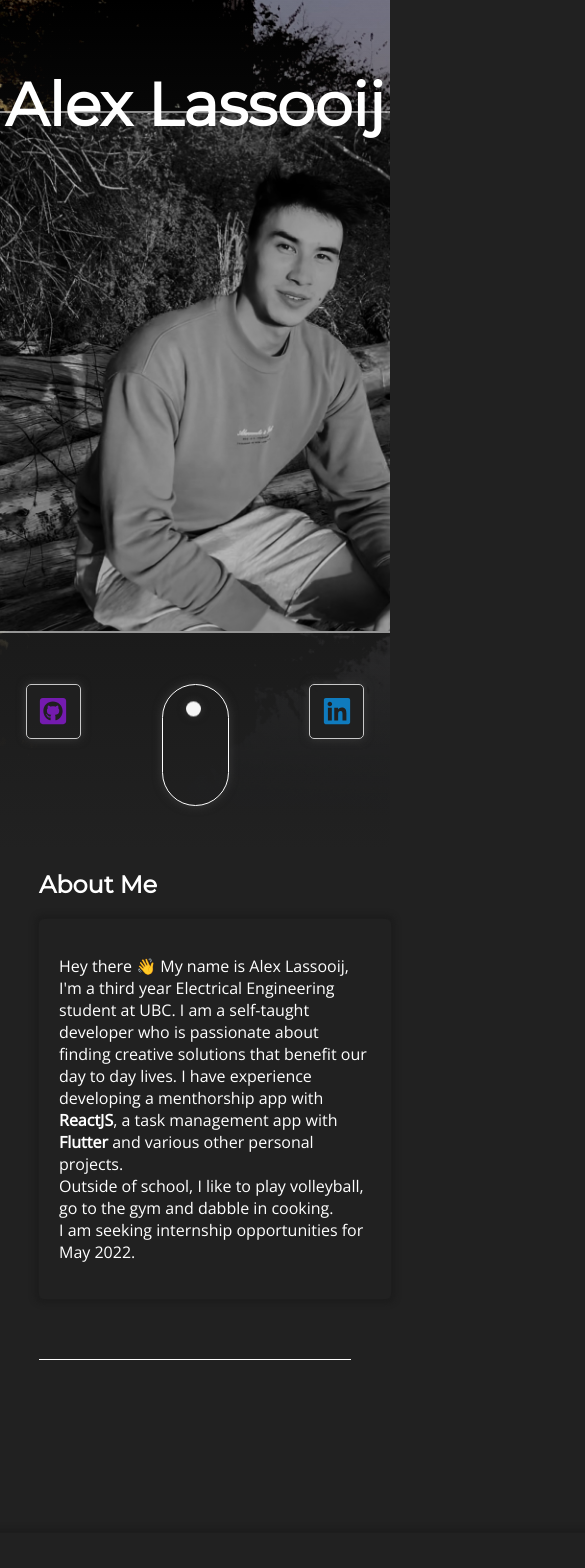
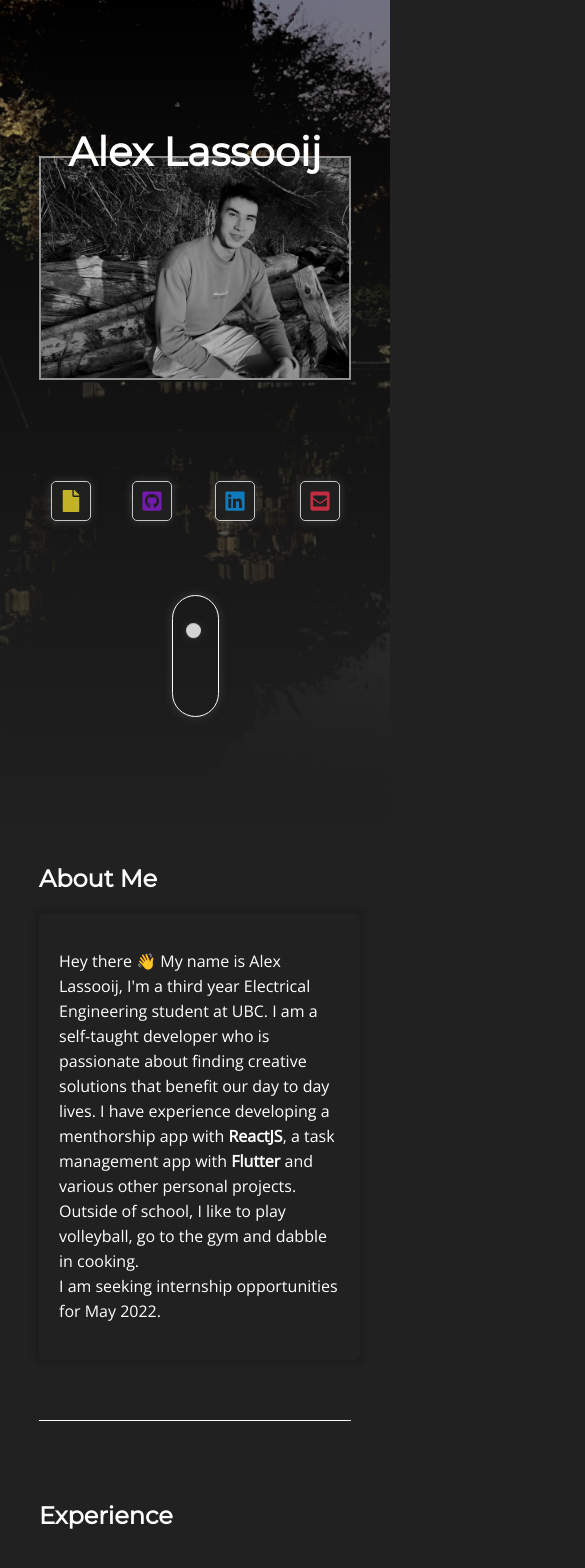
Before and after one commit to AlexLassooij/personal_website, a React (Create React App) app: page / in a window 390 px wide. Shown: the top 1568 px of the page, 585 px wide, since content can reach past the window. Built offline with nearby package versions, Linux system fonts and the light colour scheme; a web font is replaced by a local one.

Commit message:
mobile responsiveness

```diff
--- a/src/App.css
+++ b/src/App.css
@@ -34,6 +34,11 @@ p {
   border-bottom: black;
 }
 
+@media screen and (max-width: 800px) {
+  h3 {
+    font-size: 15px;
+  }
+}
 
 /*
 
--- a/src/components/Bio/Bio.css
+++ b/src/components/Bio/Bio.css
@@ -1,4 +1,6 @@
 #bio_container{
+    display: flex;
+    flex-direction: column;
     width: 80%;
 }
 
@@ -11,3 +13,11 @@
     border-radius: 5px;
     padding: 20px;
 }
+
+@media screen and (max-width: 800px) {
+    .bio_content {
+        width: 90%;
+        line-height: 25px;
+        padding: 20px;
+    }
+}
--- a/src/components/Experience/Experience.css
+++ b/src/components/Experience/Experience.css
@@ -9,3 +9,9 @@
     align-items: center;
     width: 100%;
 }
+
+@media screen and (max-width: 800px) {
+    .experience_container {
+        min-width: unset;
+    }
+}
--- a/src/components/ExperienceBlock/ExperienceBlock.css
+++ b/src/components/ExperienceBlock/ExperienceBlock.css
@@ -14,6 +14,7 @@
     flex-direction: row;
     min-width: 100%;
     justify-content: flex-start;
+    align-items: flex-start;
 }
 
 .experience_image {
@@ -49,3 +50,13 @@
 .experience_contribution {
 
 }
+
+@media screen and (max-width: 700px) {
+    .experience_header {
+        justify-content: space-between;
+    }
+    .experience_date {
+        margin-top: 0;
+        margin-left: 20px;
+    }
+}
--- a/src/components/Landing/Landing.css
+++ b/src/components/Landing/Landing.css
@@ -3,7 +3,7 @@
 .landing_container {
     width: 100%;
     height: 100vh;
-    min-height: 850px;
+    min-height: 800px;
     margin: auto;
     padding: 0;
     background-color: rgb(33, 33, 33);
@@ -24,7 +24,7 @@
     justify-content: flex-start;
     align-items: center;
     height: 100vh;
-    min-height: 850px;
+    min-height: 800px;
     width: 100%;
     background-image: linear-gradient(to bottom, transparent, 40%, rgb(33, 33, 33));
     color: white;
@@ -40,7 +40,7 @@
 .name {
     font-weight: 800;
     font-size: 60px;
-    margin-top: 8vh;
+    margin-top: 4vh;
     margin-bottom: 0;
     /*top: calc((100vh - 500px) / 2 - 160px);*/
     z-index: 1;
@@ -53,7 +53,7 @@
     */
     margin-top: -30px;
     /*top: calc((100vh - 500px) / 2 - 80px);*/
-    height: calc(350px + 20vh);
+    width: calc(450px + 15vw);
     z-index: 0;
 }
 
@@ -63,10 +63,10 @@
     /*
     position: absolute;
     top: calc((100vh - 500px) / 2 + 550px);*/
-    margin-top: 6vh;
+    margin-top: 4vh;
     display: flex;
     justify-content: space-between;
-    width: 640px;
+    width: calc(450px + 15vw);
 }
 
 .social_link_button_container {
@@ -150,6 +150,7 @@
 
 .slide_button_container {
     position: relative;
+    margin-top: -20px;
     width: 65px;
     min-height: 80px;
     height: 15vh;
@@ -201,3 +202,54 @@
 .section_link:hover{
     cursor: pointer;
 }
+
+@media screen and (max-width: 800px) {
+    .landing_container {
+        min-height: unset;
+    }
+
+    .landing_content {
+        min-height: unset;
+    }
+
+    .name {
+        margin-top: 15vh;
+        font-size: 40px;
+    }
+
+    .profile_picture {
+        width: calc(250px + 15vw);
+        margin-top: -20px;
+    }
+
+    .social_links {
+        width: calc(250px + 15vw);
+        margin-top: 12vh;
+    }
+
+    .social_link_button_container {
+        min-height: 40px;
+        min-width: 40px;
+    }
+
+    .social_link_button {
+        height: 40px;
+        width: 40px;
+    }
+
+    .fa-btn {
+        min-width: 22px;
+        min-height: 22px;
+    }
+
+    .slide_button_container {
+        margin-top: 20px;
+        width: 45px;
+
+    }
+
+    .slide_button_icon {
+        left: calc((42px - 15px) / 2);
+
+    }
+}
--- a/src/components/Landing/Landing.js
+++ b/src/components/Landing/Landing.js
@@ -1,5 +1,5 @@
 // Library imports
-import {Background, Parallax} from 'react-parallax';
+import { Parallax } from 'react-parallax';
 import { Link } from 'react-scroll'
 
 
@@ -27,7 +27,7 @@ const Landing = () => {
             <div className='landing_parallax'>
             <Parallax
                 blur={{min:-15, max: 15}}
-                bgImage={process.env.PUBLIC_URL + '/' + 'images/fountaincropped.jpeg'}
+                bgImage={process.env.PUBLIC_URL + '/images/fountaincropped.jpeg'}
                 bgImageAlt="Landing Background"
                 strength={-200}
             >
@@ -42,7 +42,7 @@ const Landing = () => {
 
 
                         <div className='social_link_button_container'>
-                        <a href="https://drive.google.com/file/d/1PINQpmtHlz3GT_SLv8Oj4NrFNN-XTK4n/view?usp=sharing" target="_blank">
+                            <a href="https://drive.google.com/file/d/1PINQpmtHlz3GT_SLv8Oj4NrFNN-XTK4n/view?usp=sharing" target="_blank" rel="noreferrer">
                             <button className='social_link_button file'>
                             <FontAwesomeIcon className='fa-btn file' icon={faFile} />
                             </button>
@@ -52,7 +52,7 @@ const Landing = () => {
                         </div>
 
                         <div className='social_link_button_container'>
-                        <a href="https://github.com/AlexLassooij" target="_blank">
+                            <a href="https://github.com/AlexLassooij" target="_blank" rel="noreferrer">
                             <button className='social_link_button git'>
                             <FontAwesomeIcon className='fa-btn git' icon={faGithubSquare} />
                             </button>
@@ -60,14 +60,8 @@ const Landing = () => {
                             <p className='social_link_description'>GitHub</p>
                         </div>
 
-                    <Link to="bio_container" smooth={true} duration={1000} className="section_link">
-                    <div className='slide_button_container'>
-                        <i className='slide_button_icon'></i>
-                    </div>
-                    </Link>
-
                         <div className='social_link_button_container'>
-                        <a href="https://www.linkedin.com/in/alexanderlassooij/" target="_blank">
+                            <a href="https://www.linkedin.com/in/alexanderlassooij/" target="_blank" rel="noreferrer">
                             <button className='social_link_button in'>
                             <FontAwesomeIcon className='fa-btn in' icon={faLinkedin} />
                             </button>
@@ -76,7 +70,7 @@ const Landing = () => {
                         </div>
 
                         <div className='social_link_button_container'>
-                        <a href="mailto:alex.lassooij@icloud.com" target="_blank">
+                            <a href="mailto:alex.lassooij@icloud.com" target="_blank" rel="noreferrer">
                             <button className='social_link_button mail'>
                             <FontAwesomeIcon className='fa-btn mail' icon={faEnvelopeSquare} />
                             </button>
@@ -85,10 +79,14 @@ const Landing = () => {
                         </div>
 
                     </div>
+                    <Link to="bio_container" smooth={true} duration={1000} className="section_link">
+                    <div className='slide_button_container'>
+                        <i className='slide_button_icon'></i>
+                    </div>
+                    </Link>
                 </div>
             </Parallax>
             </div>
-
         </div>
 
     )
--- a/src/components/Modal/Modal.js
+++ b/src/components/Modal/Modal.js
@@ -25,7 +25,7 @@ export const Modal = ({showModal, openModal, title, description, prim_img, sup_i
                             <h2 className='modal_title'><b>{title}</b></h2>
                             <p className='modal_description'>{description}</p>
 
-                            <a href={link} target="_blank">
+                            <a href={link} target="_blank" rel="noreferrer">
                             <button className='git_link_button'>
                             <FontAwesomeIcon className='modal_git_button' icon={faCode} />
                             </button>
--- a/src/components/ProjectCard/ProjectCard.js
+++ b/src/components/ProjectCard/ProjectCard.js
@@ -1,4 +1,4 @@
-import { React, useState, useRef, memo} from 'react'
+import { React, useState } from 'react'
 import { Modal } from '../Modal/Modal';
 
 import './ProjectCard.css'
@@ -6,7 +6,6 @@ import './ProjectCard.css'
 export const ProjectCard = ({title, cover, prim_img, description, sup_img, link, togglePointerEvents}) => {
 
     const [showModal, setShowModal] = useState(false);
-    const modalRef = useRef();
 
 
     const openModal = () => {
--- a/src/components/Projects/Projects.css
+++ b/src/components/Projects/Projects.css
@@ -24,7 +24,7 @@
 .project-gallery {
     display: grid;
     grid-template-columns: 1fr 1fr;
-    grid-template-rows: minmax(calc(300px), calc(40vw * 3 / 4)) minmax(calc(300px), calc(40vw * 3 / 4)) minmax(calc(300px), calc(40vw * 3 / 4));
+    grid-template-rows: minmax(300px, calc(40vw * 3 / 4));
     background-color: white;
     gap: 10px;
     z-index: 0;
@@ -32,5 +32,15 @@
     box-shadow: 0px 0px 5px 3px #e2e2e2;
     border-radius: 5px;
     padding: 20px;
+}
 
+@media screen and (max-width: 800px) {
+    .project_content {
+        min-width: unset;
+    }
+
+    .project-gallery {
+        grid-template-columns: 1fr;
+        grid-template-rows: minmax(250px, calc(80vw * 3 / 4));
+    }
 }
--- a/src/components/Projects/Projects.js
+++ b/src/components/Projects/Projects.js
@@ -1,4 +1,4 @@
-import { React, useState, useEffect } from 'react'
+import { React, useState } from 'react'
 
 // data import
 import jsonData from '../../files/portfolio_data.json'
--- a/src/files/portfolio_data.json
+++ b/src/files/portfolio_data.json
@@ -40,7 +40,7 @@
             "title": "Amazoon",
             "cover": "images/amazon2.png",
             "prim_img": "images/amazon2.png",
-            "description": "An Amazon clone. This clone automatically simulates a warehouse in real-time. For example, when an order is placed through our webpage, robots will physically move around the warehouse, gather the order's items and place them into a truck, all without any human interaction. Synchronization is achieved through mutual exclusion and a database that holds live information about orders and items. Completed as a term project for a Systems Software Engineering course. Written in C# with ASP.NET MVC webpage and WinForms as a graphical display for the warehouse",
+            "description": "An Amazon clone. This clone automatically simulates a warehouse in real-time. For example, when an order is placed through our webpage, robots will physically move around the warehouse, gather the order's items and place them into a truck, all without any human interaction. Synchronization is achieved through mutual exclusion and a database that holds live information about orders and items. Completed as a term project for a Systems Software Engineering course. Written in C# with an ASP.NET MVC webpage, mongoDB database and WinForms as a graphical display for the warehouse",
             "sup_img" : "images/amazon2.png"  ,
             "link": "https://github.com/AlexLassooij/Amazoond"
         },
```
Also changed, not shown: src/components/Modal/Modal.css (+31 -2 lines). Lines whose indentation alone changed are shown as unchanged.
